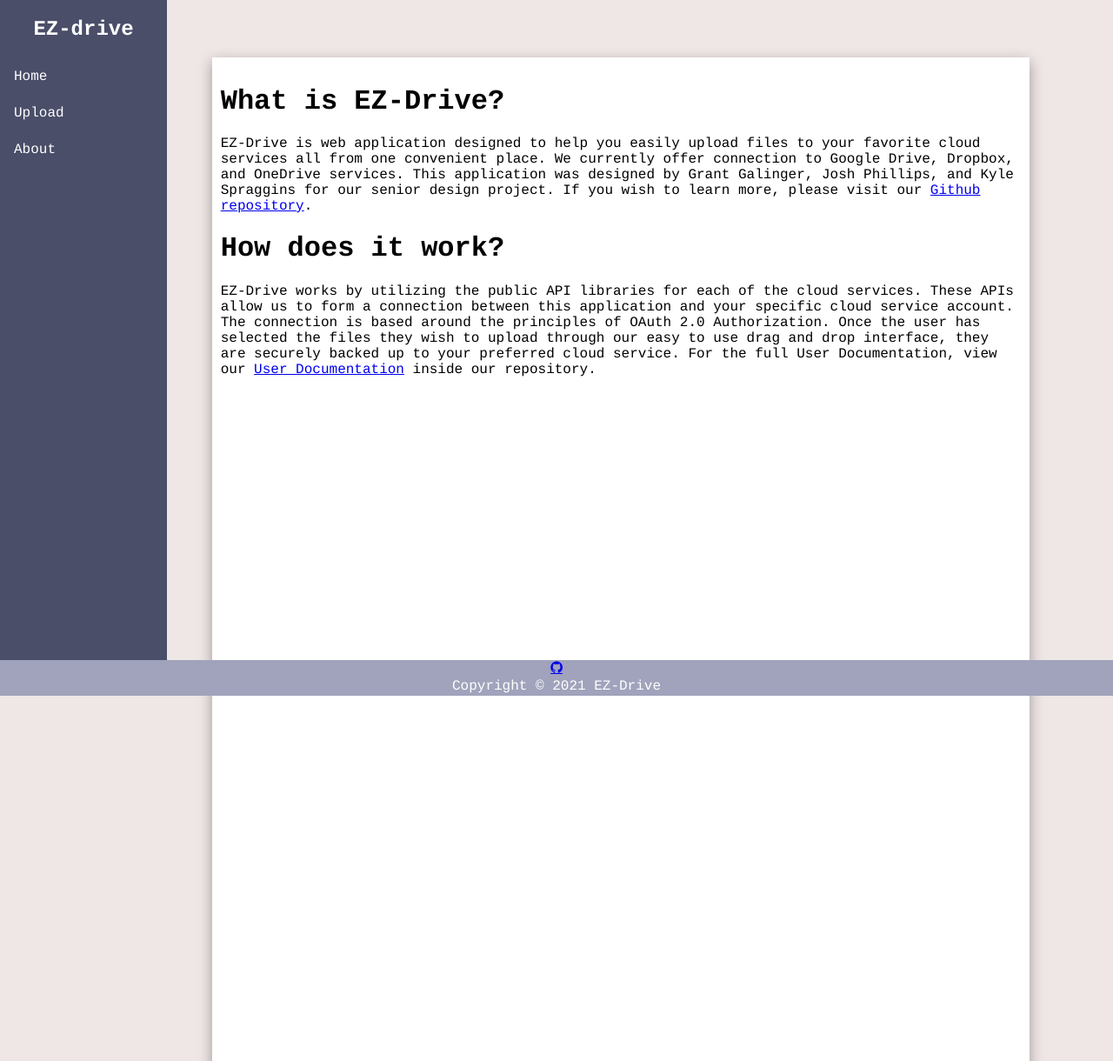
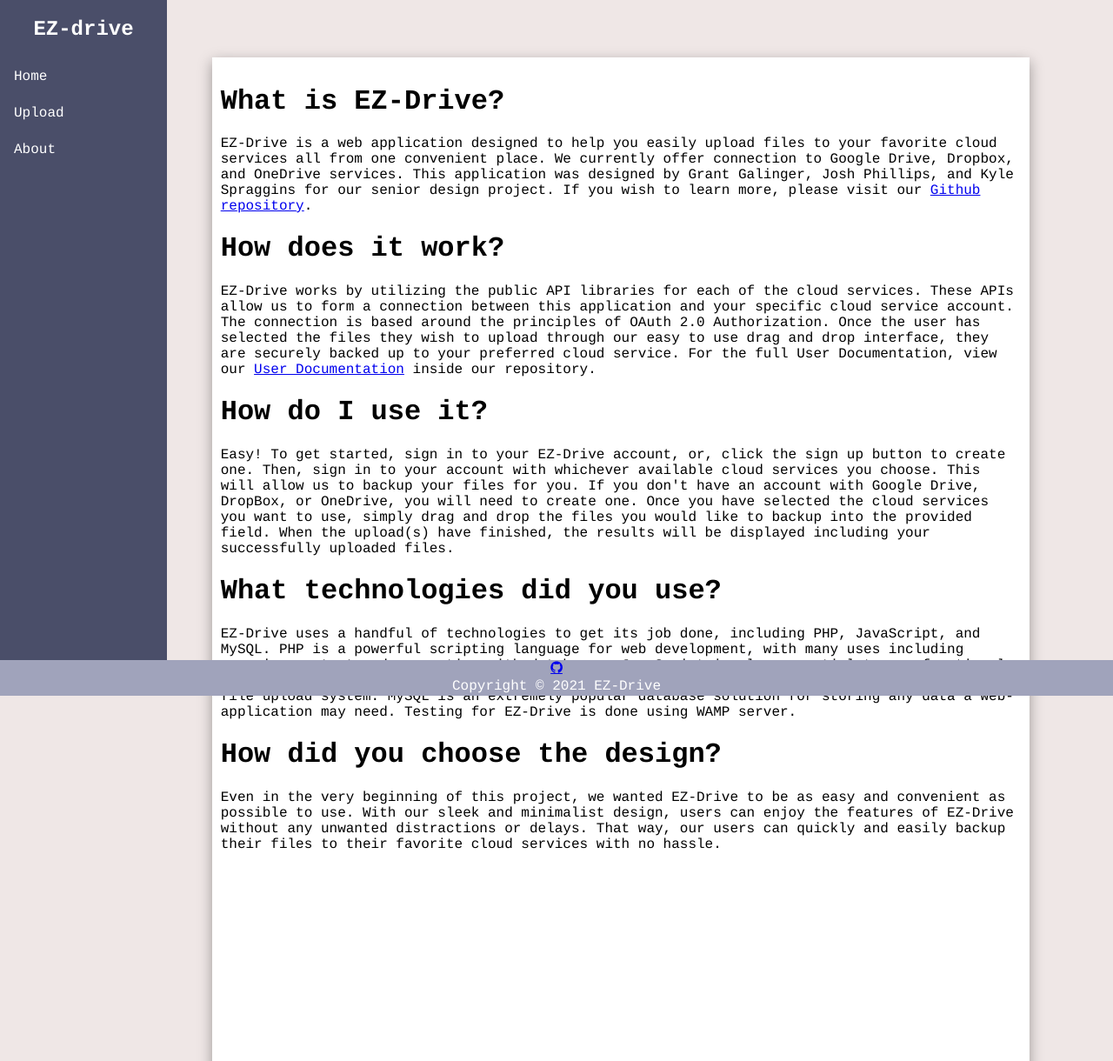
Before and after one commit to GRGalinger/Senior-Design, a PHP site: page /Projects/about.php in a window 1280 px wide. Shown: the top 1220 px of the page at 87% size. Run offline with PHP 8.4, Linux system fonts and the light colour scheme.

Commit message:
added to the about page

```diff
--- a/Development/about.php
+++ b/Development/about.php
@@ -4,7 +4,7 @@
 
 <div class="container-about">
     <h1> What is EZ-Drive? </h1>
-    <p> EZ-Drive is web application designed to help you easily upload files to your favorite cloud services all from one
+    <p> EZ-Drive is a web application designed to help you easily upload files to your favorite cloud services all from one
         convenient place.
         We currently offer connection to Google Drive, Dropbox, and OneDrive services.
         This application was designed by Grant Galinger, Josh Phillips, and Kyle Spraggins for our senior design project.
@@ -20,7 +20,30 @@
         For the full User Documentation, view our <a href="https://github.com/GRGalinger/SeniorDesign/blob/master/Files/Assignments/User_Documentation.md" target="_blank">User Documentation</a>
         inside our repository.
     </p>
-
+    <h1> How do I use it? </h1>
+    <p> Easy! To get started, sign in to your EZ-Drive account, or, click the sign up button to create one.
+        Then, sign in to your account with whichever available cloud services you choose.
+        This will allow us to backup your files for you.
+        If you don't have an account with Google Drive, DropBox, or OneDrive, you will need to create one.
+        Once you have selected the cloud services you want to use, simply drag and drop the files
+        you would like to backup into the provided field.
+        When the upload(s) have finished, the results will be displayed including your successfully uploaded files.
+    </p>
+    <h1> What technologies did you use? </h1>
+    <p> EZ-Drive uses a handful of technologies to get its job done, including PHP, JavaScript, and MySQL.
+        PHP is a powerful scripting language for web development, with many uses including managing content and
+        connecting with databases.
+        JavaScript is also essential to any functional website and powers many of EZ-Drive's capabilities, including
+        our easy-to-use drag-and-drop file upload system.
+        MySQL is an extremely popular database solution for storing any data a web-application may need.
+        Testing for EZ-Drive is done using WAMP server.
+    </p>
+    <h1> How did you choose the design? </h1>
+    <p> Even in the very beginning of this project, we wanted EZ-Drive to be as easy and convenient as possible to use.
+        With our sleek and minimalist design, users can enjoy the features of EZ-Drive
+        without any unwanted distractions or delays.
+        That way, our users can quickly and easily backup their files to their favorite cloud services with no hassle.
+    </p>
 
 </div>
 
```
